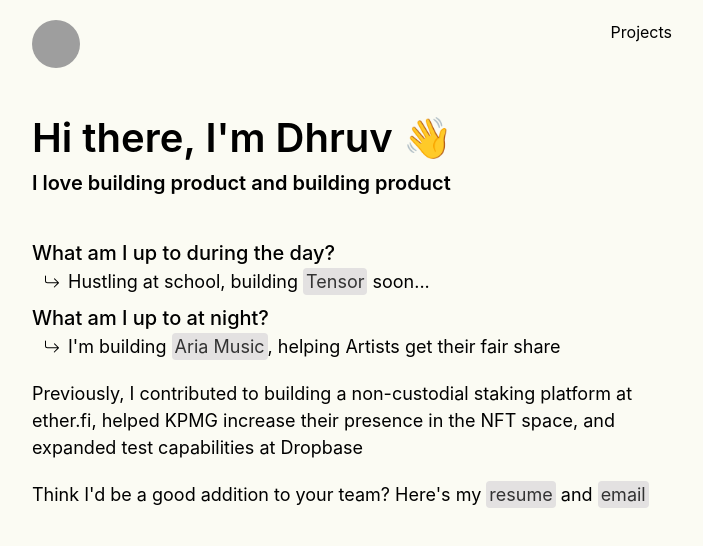
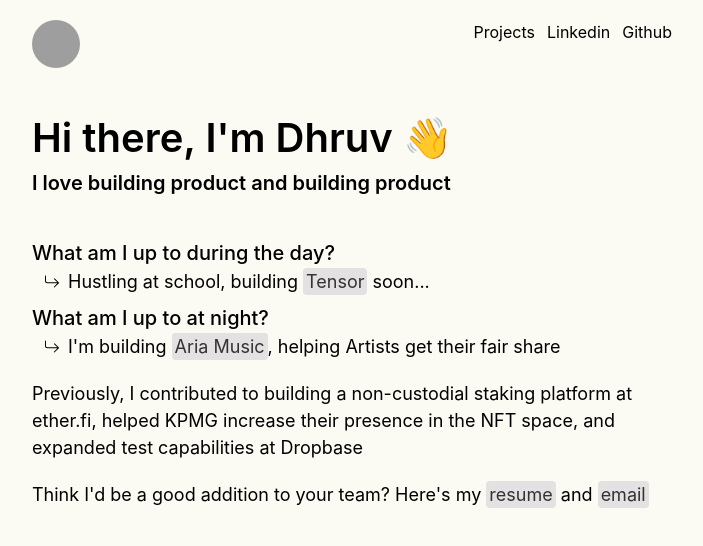
Before and after one commit to dbvora03/portfolio, a Next.js app: page / in a window 1280 px wide. Shown: the top 546 px of the page, without its empty margins (288-991 px from the left). Built offline with nearby package versions, Linux system fonts and the light colour scheme; grey boxes are pictures that could not be loaded.

Commit message:
fix bouncing issue

```diff
--- a/src/components/home/Header.tsx
+++ b/src/components/home/Header.tsx
@@ -5,8 +5,10 @@ const Header = () => {
   return (
     <Flex justifyContent={"space-between"} my={5}>
       <Avatar as={Link} href="/" size='md' src="/images/avatae.JPG"/>
-      <Flex color="black">
+      <Flex color="black" gap={3}>
         <Link href="/projects">Projects</Link>
+        <Link href="https://linkedin.com/in/d3vora">Linkedin</Link>
+        <Link href="https://github.com/dbvora03">Github</Link>
       </Flex>
     </Flex>
   )
```
Also changed, not shown: src/components/phonk/SoundKey.tsx (+4 -4 lines).
